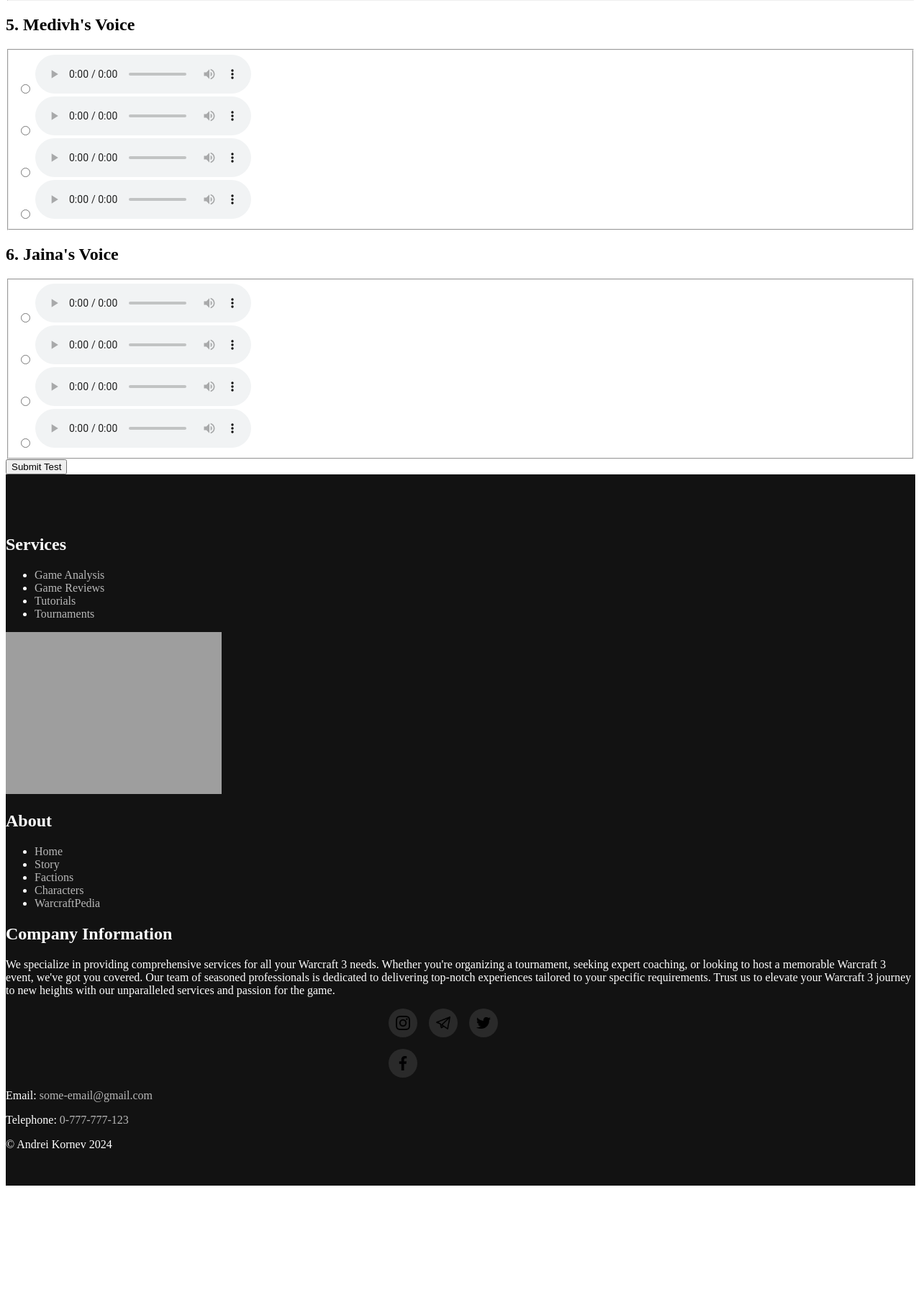
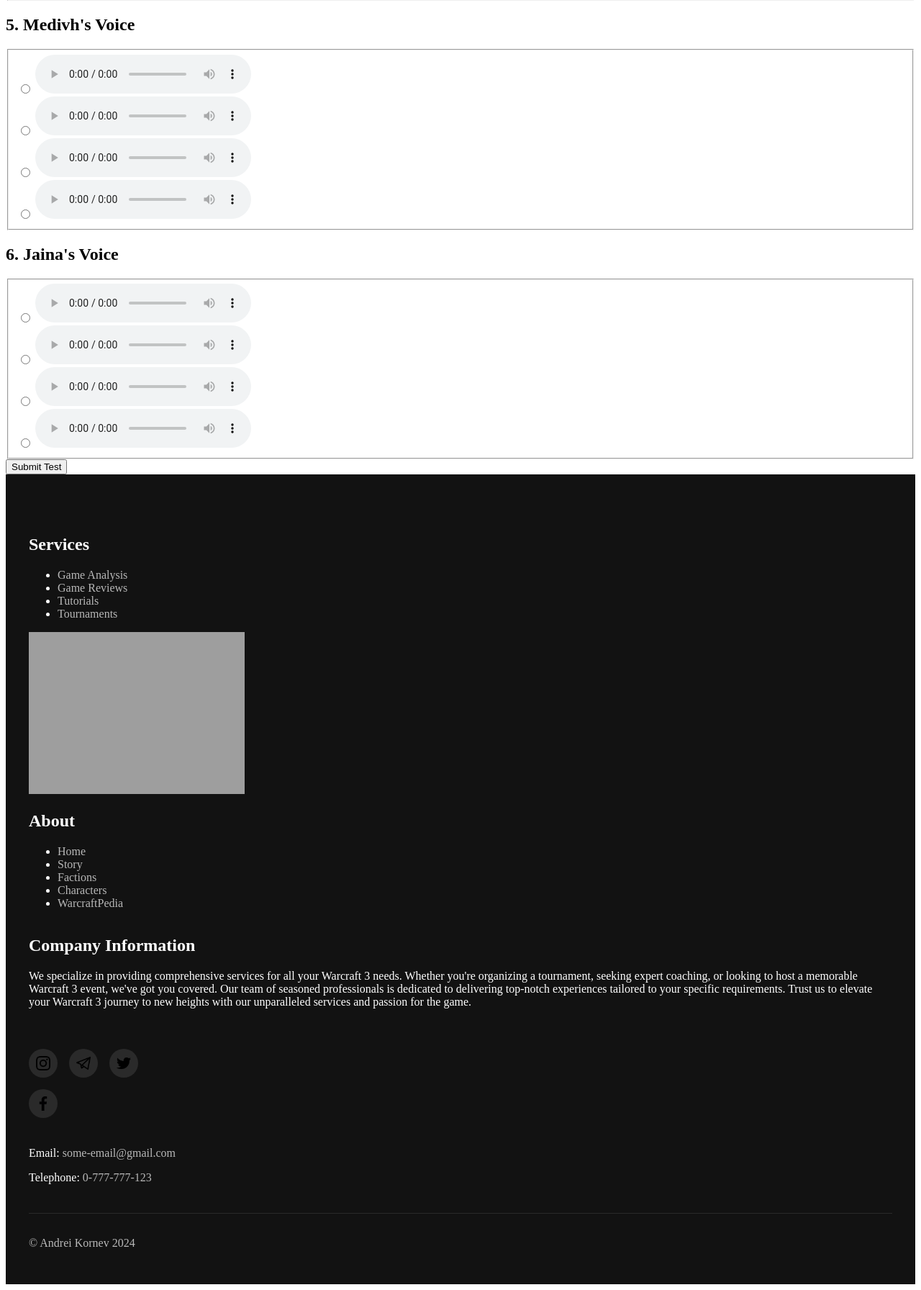
Before and after one commit to manuelaidos123/Warcraft3-website, a PHP site: page /test.html in a window 1280 px wide. Shown: the part 1503-3295 px from the top of the page at 72% size. Before the commit the page ends 3150 px from the top, so only its background shows below. Run offline with PHP 8.4, Linux system fonts and the light colour scheme; some web fonts are replaced; grey boxes are pictures that could not be loaded.

Commit message:
refactored the social media icons

```diff
--- a/style.css
+++ b/style.css
@@ -133,7 +133,7 @@
     grid-template-columns: repeat(auto-fit, minmax(40px, 40px));
     gap: 1rem;
     max-width: 200px;
-    margin: 1rem auto;
+    margin: 2.5rem 0 1.5rem; /* Increased top margin to create more space */
 }
 
 .socialLinks a {
@@ -298,3 +298,20 @@
         margin-bottom: 2rem;
     }
 }
+
+.footerContainer {
+    display: flex;
+    flex-direction: column;
+    padding: 0 2rem;
+}
+
+.contactText {
+    margin-bottom: 1rem;
+    border-bottom: 1px solid rgba(255, 255, 255, 0.1); /* Optional: adds a subtle divider */
+    padding-bottom: 1.5rem;
+}
+
+.copyrightText {
+    margin-top: 1rem;
+    opacity: 0.7;
+}
```
Also changed, not shown: story.html (+4 -4 lines).
